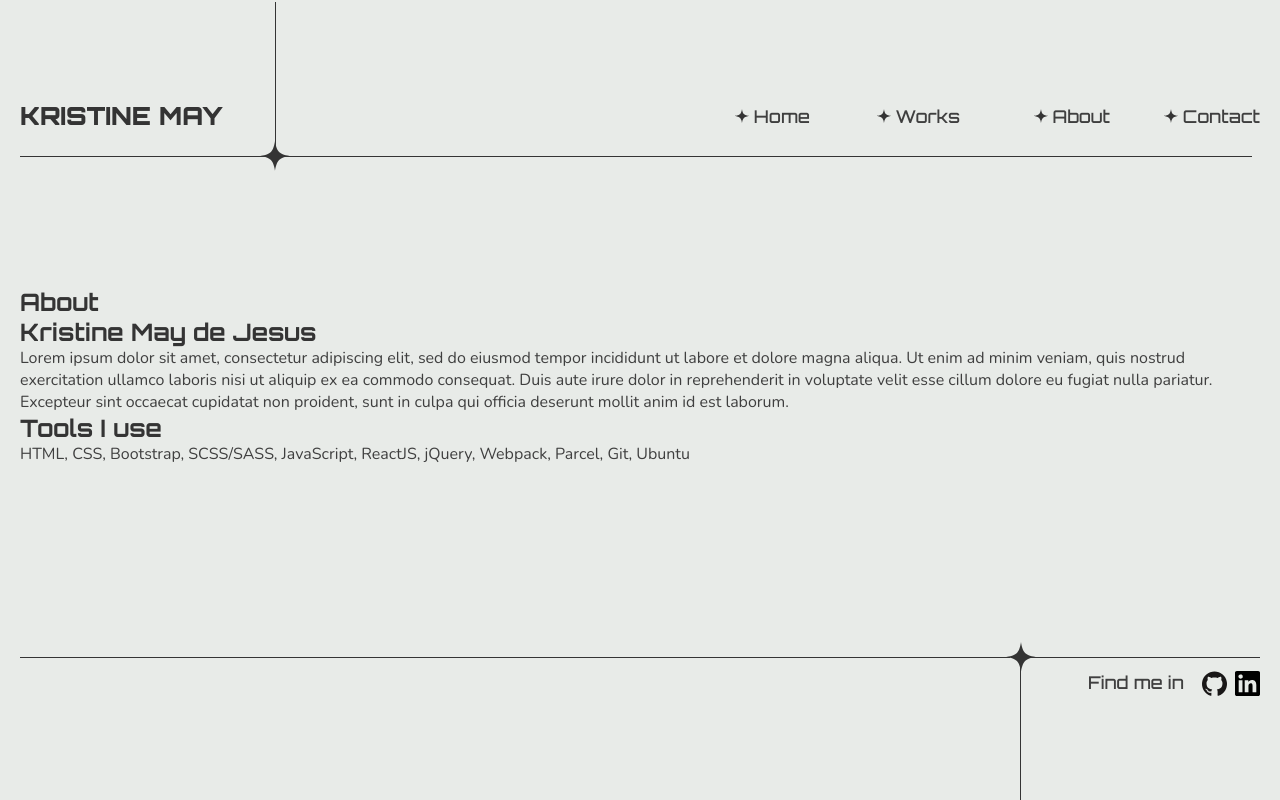
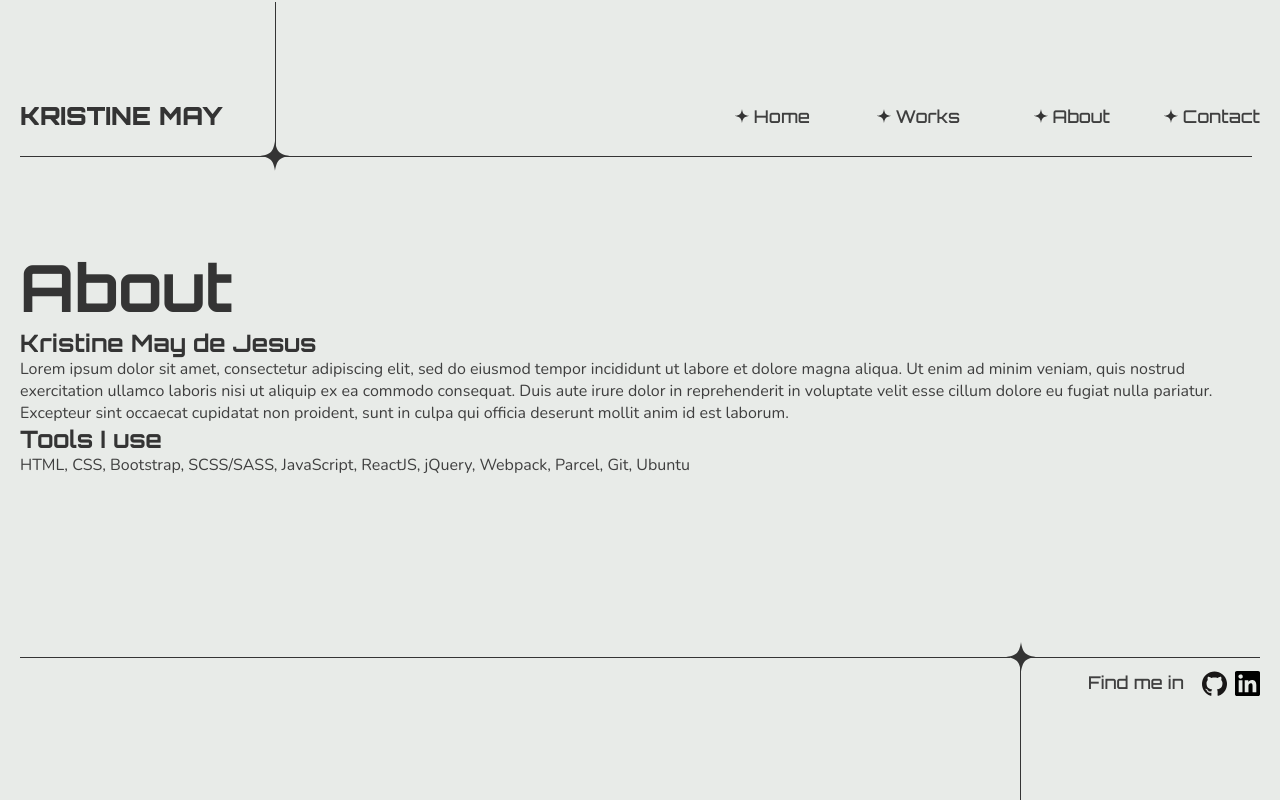
Before and after one commit to sn-tin/frontendkristine, a React (Create React App) app: page /about in a window 1280 px wide. Built offline with nearby package versions, Linux system fonts and the light colour scheme.

Commit message:
Add subheading styles

```diff
--- a/src/components/About/About.js
+++ b/src/components/About/About.js
@@ -1,11 +1,11 @@
-import { StyleAbout } from '../About/About.styles'
+import { StyleAbout, AboutContent } from '../About/About.styles'
 
 const About = () => {
     return (
         <StyleAbout>
             <h1>About</h1>
-            <div className='about-content'>
-                <div className='personal'>
+            <AboutContent className='about-content'>
+                <div className='personal' >
                     <h2>Kristine May de Jesus</h2>
                     <p>Lorem ipsum dolor sit amet, consectetur adipiscing elit, sed do eiusmod
                         tempor incididunt ut labore et dolore magna aliqua. Ut enim ad minim veniam,
@@ -14,7 +14,7 @@ const About = () => {
                         fugiat nulla pariatur. Excepteur sint occaecat cupidatat non proident, sunt in culpa
                         qui officia deserunt mollit anim id est laborum.</p>
                 </div>
-                <div className='tools'>
+                <div className='tools' >
                     <h2>Tools I use</h2>
                     <p>
                     HTML, CSS, Bootstrap,
@@ -23,7 +23,7 @@ const About = () => {
                     Parcel, Git, Ubuntu
                     </p>
                 </div>
-            </div>
+            </AboutContent>
         </StyleAbout>
     )
 }
--- a/src/components/About/About.styles.js
+++ b/src/components/About/About.styles.js
@@ -1,9 +1,24 @@
 import styled from "styled-components";
+import { devices, theme } from "../../styles";
 
 const StyleAbout = styled.div`
     width: 100%;
     max-width: 1246px;
-    margin: 0 auto;
+    margin: 0 auto 30px;
+    h1 {
+        font-size: ${theme.heading.smaller};
+    }
 `
 
-export { StyleAbout }
+const AboutContent = styled.div`
+    display: flex;
+    flex-direction: column;
+    h2 {
+        font: ${theme.heading.sub} ${theme.heading.fontFam} ${theme.fontWeights.medium};
+    }
+    @media screen and (${devices.desktop}) {
+        flex-direction: row;
+    }
+`
+
+export { StyleAbout, AboutContent }
--- a/src/styles.js
+++ b/src/styles.js
@@ -17,6 +17,7 @@ const theme = {
     heading: {
         bigger: "clamp(5rem,10vw,13.125rem)",
         smaller: "clamp(4.063rem,2vw,6.25rem)",
+        sub: "clamp(1.875rem, 2.5vw, 2.5rem)",
         fontFam: `'Orbitron', sans-serif`
     },
     text: {
```
